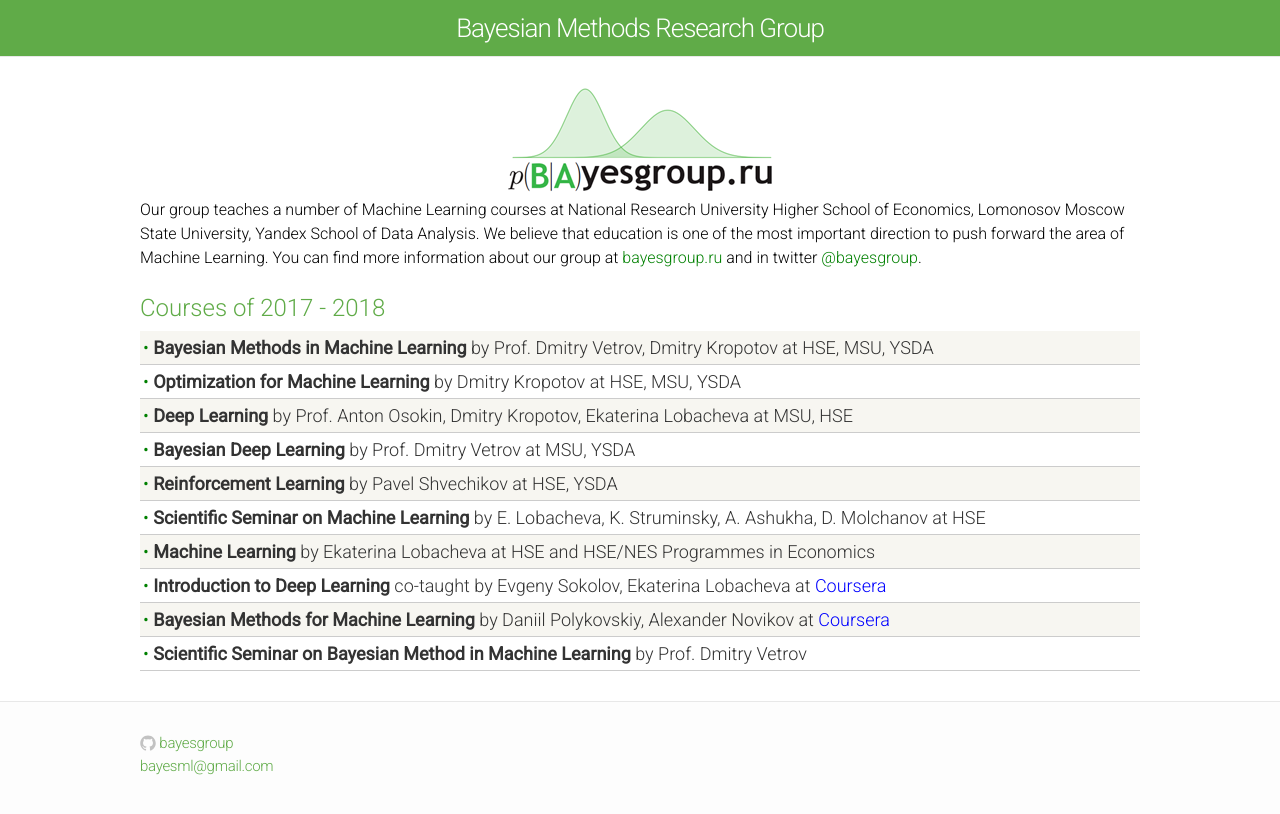
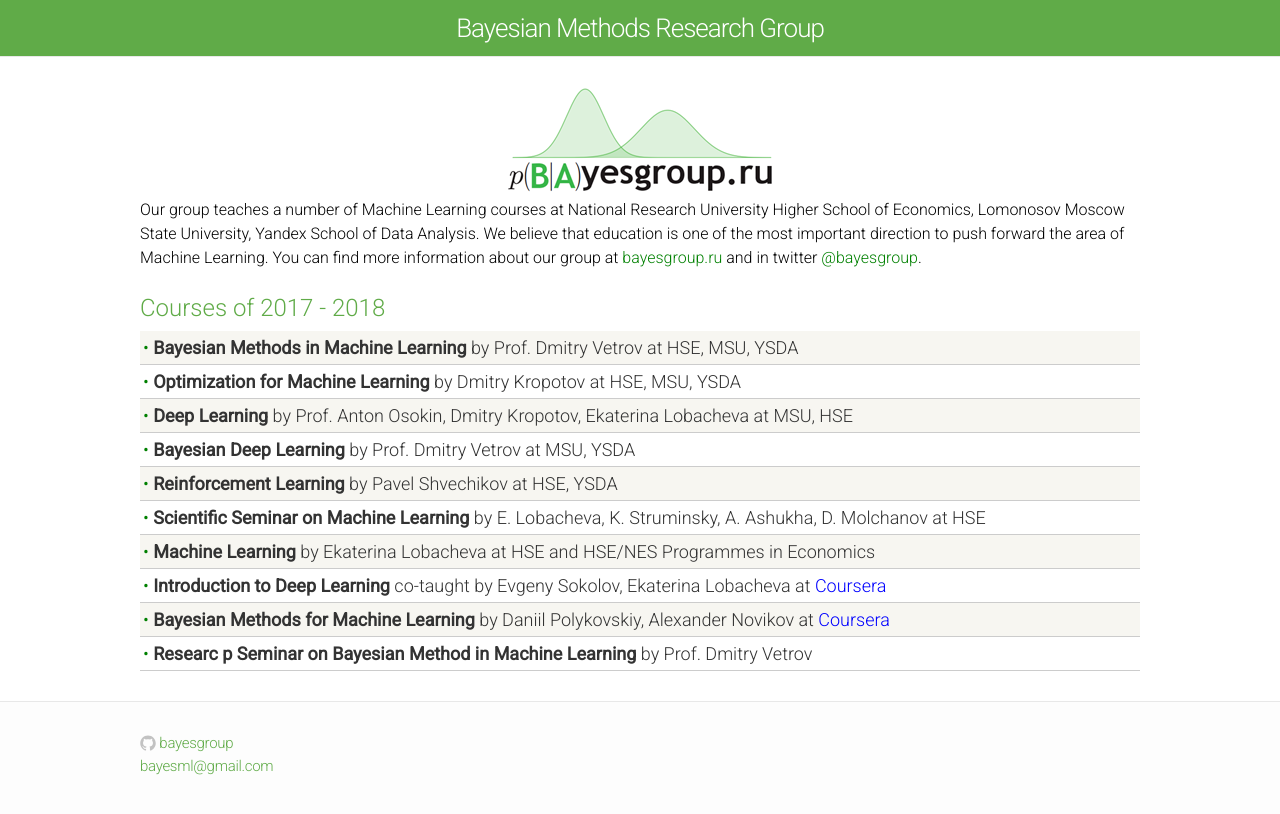
Before and after one commit to bayesgroup/bayesgroup.github.io, a Jekyll site: the page built from index.html, in a window 1280 px wide. Shown: the top 814 px of the page. Built offline with Jekyll 4.4.1, drawn with Linux system fonts in a browser that asks for light colours.

Commit message:
Update index.html

```diff
--- a/index.html
+++ b/index.html
@@ -25,7 +25,7 @@
     <div class="materials-item">
        <a href="https://goo.gl/TgkFUi"> <font size="4" color="green">&bull;</font>
        <b> Bayesian Methods in Machine Learning</b>
-       by Prof. Dmitry Vetrov, Dmitry Kropotov at HSE, MSU, YSDA </a>
+       by Prof. Dmitry Vetrov at HSE, MSU, YSDA </a>
     </div>
 
     <div class="materials-item">
@@ -78,10 +78,9 @@
        at <font size="4" color="blue">Coursera</font> </a>
     </div>
 
-
      <div class="materials-item">
        <a href="https://goo.gl/9m67xp"> <font size="4" color="green">&bull;</font>
-       <b>Scientific Seminar on Bayesian Method in Machine Learning </b>
+       <b> Researc р Seminar on Bayesian Method in Machine Learning </b>
        by Prof. Dmitry Vetrov </a>
     </div>
   </div>
```
